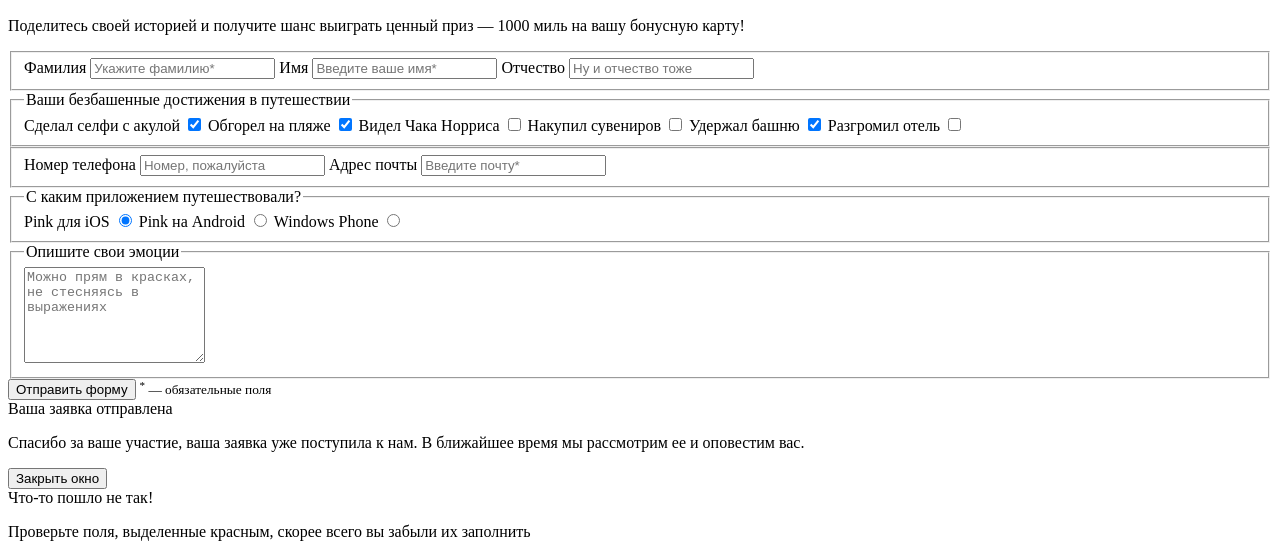
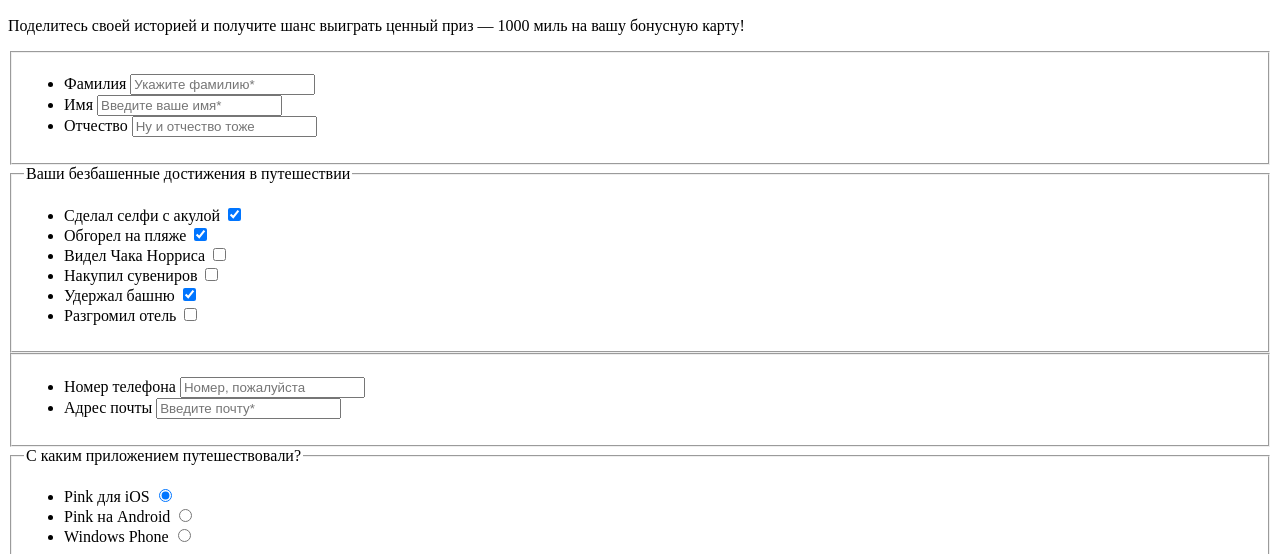
Before and after one commit to MBriman/489161-pink, a website: page source/form.html in a window 1280 px wide. Shown: the part 245-799 px from the top of the page. Drawn offline with nearby package versions, Linux system fonts and the light colour scheme; files that its build step writes are made by us from their sources.

Commit message:
Исправления в html кодe и травис

```diff
--- a/source/form.html
+++ b/source/form.html
@@ -3,6 +3,7 @@
 <head>
   <meta charset="utf-8">
   <title>HTML Academy: Пинк</title>
+  <link href="css/style.css" rel="stylesheet">
 </head>
 <body>
 
@@ -31,60 +32,87 @@
       <form class="form" action="http://echo.htmlacademy.ru" method="post">
         <p class="form__text">Поделитесь своей историей и получите шанс выиграть ценный приз — 1000 миль на вашу бонусную карту!</p>
 
-    			<fieldset class="form__user">
-    				<div class="form__pattern">
-  				    <label class="form__label" for="surname">Фамилия</label>
-  				    <input class="form__input" type="text" name="surname" id="surname" placeholder="Укажите фамилию*" required>
-              <label class="form__label" for="name">Имя</label>
-  				    <input class="form__input" type="text" name="name" id="name" placeholder="Введите ваше имя*" required>
-  				    <label class="form__label" for="patronymic">Отчество</label>
-  				    <input class="form__input" type="text" name="patronymic" id="patronymic" placeholder="Ну и отчество тоже">
-            </div>
+        <fieldset class="form__fieldset--user">
+          <ul class="user__list">
+            <li class="user__item">
+              <label class="user-text__label" for="surname">Фамилия</label>
+              <input class="user-text__input" type="text" name="surname" id="surname" placeholder="Укажите фамилию*" required>
+            </li>
+            <li class="user__item">
+              <label class="user-text__label" for="name">Имя</label>
+              <input class="user-text__input" type="text" name="name" id="name" placeholder="Введите ваше имя*" required>
+            </li>
+            <li class="user__item">
+              <label class="user-text__label" for="patronymic">Отчество</label>
+              <input class="user-text__input" type="text" name="patronymic" id="patronymic" placeholder="Ну и отчество тоже">
+            </li>
+          </ul>
         </fieldset>
 
-    			<fieldset class="form__moments">
-    				<legend class="form__legend">Ваши безбашенные достижения в путешествии</legend>
-            <div class="form_pattern">
-              <label class="form__label" for="shark">Сделал селфи с акулой</label>
-  					  <input class="form__input" id="shark" type="checkbox" checked>
-              <label class="form__label" for="beach">Обгорел на пляже</label>
-  				    <input class="form__input" id="beach" type="checkbox" checked>
-              <label class="form__label" for="Chuck">Видел Чака Норриса</label>
-              <input class="form__input" id="Chuck" type="checkbox">
-              <label class="form__label" for="souvenirs">Накупил сувениров</label>
-              <input class="form__input" id="souvenirs" type="checkbox">
-              <label class="form__label" for="tower">Удержал башню</label>
-              <input class="form__input" id="tower" type="checkbox" checked>
-              <label class="form__label" for="hotel">Разгромил отель</label>
-              <input class="form__input" id="hotel" type="checkbox">
-            </div>
+        <fieldset class="form__fieldset--moments">
+          <legend class="form__legend--moments">Ваши безбашенные достижения в путешествии</legend>
+          <ul class="moments__list">
+            <li class="moments__item">
+              <label class="moments-check__label" for="shark">Сделал селфи с акулой</label>
+              <input class="moments-check__input" id="shark" type="checkbox" checked>
+            </li>
+            <li class="moments__item">
+              <label class="moments-check__label" for="beach">Обгорел на пляже</label>
+              <input class="moments-check__input" id="beach" type="checkbox" checked>
+            </li>
+            <li class="moments__item">
+              <label class="moments-check__label" for="Chuck">Видел Чака Норриса</label>
+              <input class="moments-check__input" id="Chuck" type="checkbox">
+            </li>
+            <li class="moments__item">
+              <label class="moments-check__label" for="souvenirs">Накупил сувениров</label>
+              <input class="moments-check__input" id="souvenirs" type="checkbox">
+            </li>
+            <li class="moments__item">
+              <label class="moments-check__label" for="tower">Удержал башню</label>
+              <input class="moments-check__input" id="tower" type="checkbox" checked>
+            </li>
+            <li class="moments__item">
+              <label class="moments-check__label" for="hotel">Разгромил отель</label>
+              <input class="moments-check__input" id="hotel" type="checkbox">
+          </ul>
         </fieldset>
 
-    			<fieldset class="form__relations">
-            <div class="form__pattern">
-  				    <label class="form__label" for="phone">Номер телефона</label>
-  				    <input class="form__input" type="tel" name="phone" id="phone" placeholder="Номер, пожалуйста">
-  				    <label class="form__label" for="email">Адрес почты</label>
-  				    <input class="form__input" type="email" name="email" id="email" placeholder="Введите почту*" required>
-            </div>
+        <fieldset class="form__fieldset--relations">
+          <ul class="relations__list">
+            <li class="relations__item">
+              <label class="relations-text__label" for="phone">Номер телефона</label>
+              <input class="relations-text__input" type="tel" name="phone" id="phone" placeholder="Номер, пожалуйста">
+            </li>
+            <li class="relations__item">
+              <label class="relations-text__label" for="email">Адрес почты</label>
+              <input class="relations-text__input" type="email" name="email" id="email" placeholder="Введите почту*" required>
+            </li>
+          </ul>
         </fieldset>
 
 
-    			<fieldset class="form__app">
-    				<legend class="form__legend">С каким приложением путешествовали?</legend>
-              <div class="form__pattern">
-                <label class="app__label" for="ios">Pink для iOS</label>
-                <input class="app__input" type="radio" name="app" id="ios" value="ios" checked>
-                <label class="app__label" for="android">Pink на Android</label>
-                <input class="app__input" type="radio" name="app" id="android" value="android">
-                <label class="app__label" for="windows">Windows Phone</label>
-                <input class="app__input" type="radio" name="app" id="windows" value="windows">
-              </div>
+        <fieldset class="form__fieldset--app">
+          <legend class="form__legend--app">С каким приложением путешествовали?</legend>
+          <ul class="app__list">
+            <li class="app__item">
+              <label class="app-radio__label" for="ios">Pink для iOS</label>
+              <input class="app-radio__input" type="radio" name="app" id="ios" value="ios" checked>
+            </li>
+            <li class="app__item">
+              <label class="app-radio__label" for="android">Pink на Android</label>
+              <input class="app-radio__input" type="radio" name="app" id="android" value="android">
+            </li>
+            <li class="app__item">
+              <label class="app-radio__label" for="windows">Windows Phone</label>
+              <input class="app-radio__input" type="radio" name="app" id="windows" value="windows">
+            </li>
+          </ul>
         </fieldset>
 
-    			<fieldset class="form__emotion">
-    				<legend class="form__legend">Опишите свои эмоции</legend>
-            <div class="form__pattern">
+        <fieldset class="form__fieldset--emotion">
+          <legend class="form__legend--emotion">Опишите свои эмоции</legend>
+          <div class="emotion__pattern">
             <textarea class="emotion__textarea"  name="user-emotions" placeholder="Можно прям в красках, не стесняясь в выражениях" rows="6"></textarea>
           </div>
         </fieldset>
--- /dev/null
+++ b/source/less/style.less
@@ -0,0 +1 @@
+/* Для Трависа */
```
Also changed, not shown: source/index.html (+1 -0 lines), source/photo.html (+1 -0 lines), 2 other files. Lines whose indentation alone changed are shown as unchanged.
